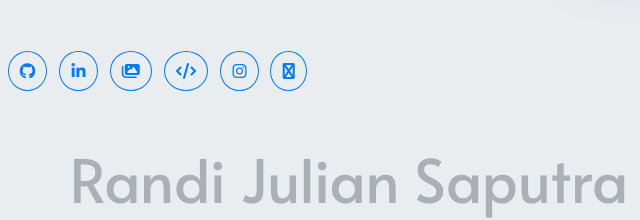
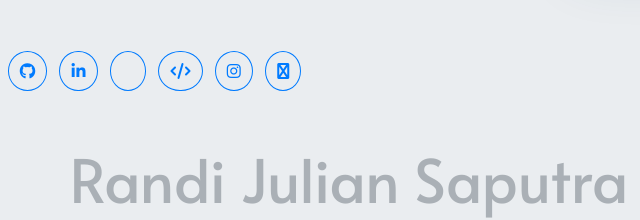
Before and after one commit to randiijulian/randiijulian.github.io, a plain HTML site: page index.html in a window 1280 px wide. Shown: the part 583-803 px from the top of the page, 291-931 px from the left. Drawn offline with Linux system fonts and the light colour scheme.

Commit message:
Update index.html

```diff
--- a/index.html
+++ b/index.html
@@ -35,6 +35,7 @@
     <link rel="stylesheet" href="assets/css/css-header.css" media="all">
     <link rel="stylesheet" href="assets/css/css-footer.css" media="all">
     <link rel="stylesheet" href="assets/css/css-theme.css" media="all">
+    <link href="https://fonts.googleapis.com/icon?family=Material+Icons" rel="stylesheet">
     <style>
         :root {
             --text-color: #343a40;
@@ -166,7 +167,7 @@
                                     <span class="px-1">
                                         <a href="https://shutterstock.com/g/randijulian" target="_blank"
                                             class="btn social-icon">
-                                            <i class="fas fa-images"></i>
+                                            <i class="material-icons" style="font-size:16px">&#xe85b;</i>
                                         </a>
                                     </span>
                                     <span class="px-1">
```
